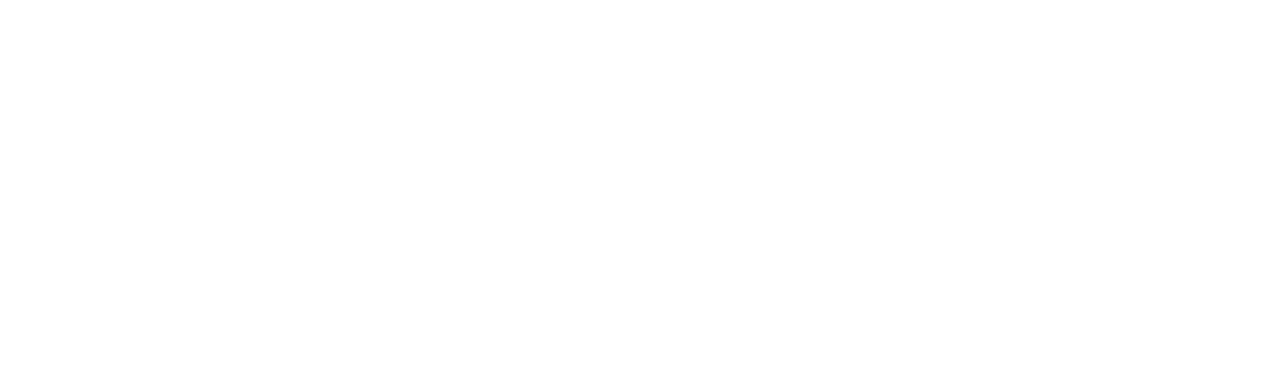
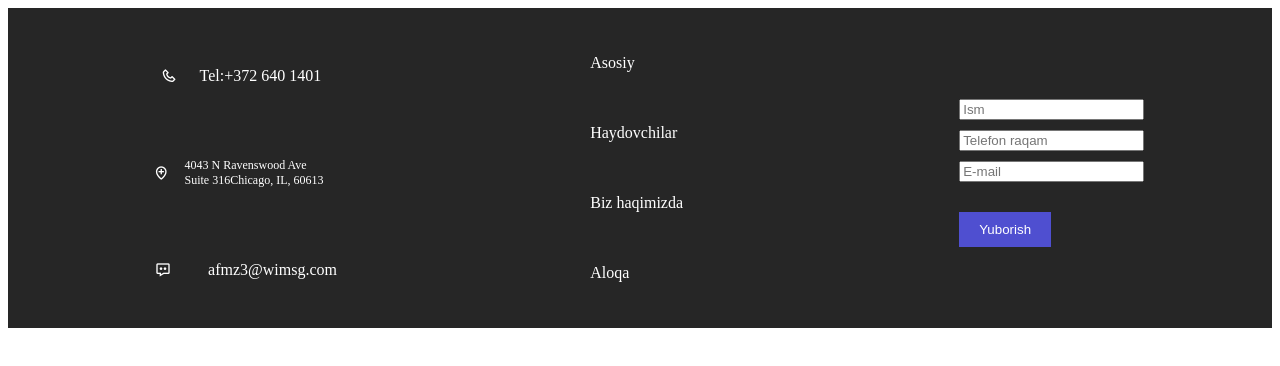
Before and after one commit to shaxzod67/git, a plain HTML site: page index.html in a window 1280 px wide. Drawn offline with nearby package versions, Linux system fonts and the light colour scheme.

Commit message:
ozgarish

```diff
--- a/index.html
+++ b/index.html
@@ -1,11 +1,15 @@
 <!DOCTYPE html>
 <html lang="en">
+
 <head>
     <meta charset="UTF-8">
     <meta name="viewport" content="width=device-width, initial-scale=1.0">
     <title>Git</title>
+    <link href='https://unpkg.com/boxicons@2.1.4/css/boxicons.min.css' rel='stylesheet'>
+    <link href='https://unpkg.com/boxicons@2.1.4/css/boxicons.min.css' rel='stylesheet'>
     <link rel="stylesheet" href="./style.css">
 </head>
+
 <body>
     <header>
         <nav>
@@ -16,7 +20,50 @@
 
     </main>
     <footer>
+        <div class="aloqa">
+          <div class="tel">
+            <i class='bx bx-phone'></i>
+          <p>Tel:+372 640 1401</p>
+          </div>
+          <div class="loc">
 
-    </footer>
+            <i class='bx bx-location-plus'></i>
+          <p>4043 N Ravenswood Ave Suite 316Chicago,
+               IL, 60613</p>
+          </div>
+               <div class="sms">
+                <i class='bx bx-message-dots' ></i>
+               <p>
+                  afmz3@wimsg.com
+               </p>
+               </div>
+        </div>
+        <div class="menyu">
+          <p>
+
+              Asosiy
+          </p>
+          <p>
+
+              Haydovchilar
+          </p>
+          <p>
+
+              Biz haqimizda
+          </p>
+          <p>
+              Aloqa
+          </p>
+        </div>
+        <div class="murojat">
+          <form action="#">
+           <input type="text" name="" id="ism" placeholder="Ism">
+           <input type="text" name="" id="tel" placeholder="Telefon raqam">
+           <input type="email" name="" id="email" placeholder="E-mail">
+           <button type="submit">Yuborish</button>
+          </form>
+        </div>
+      </footer>
 </body>
+
 </html>
--- a/style.css
+++ b/style.css
@@ -0,0 +1,87 @@
+footer{
+    width: 100%;
+    background: rgba(0, 0, 0, 0.85);
+    display: flex;
+    flex-wrap: wrap;
+    box-sizing: border-box;
+    padding: 20px 100px;
+    justify-content: space-between;
+}
+.aloqa{
+    display: flex;
+    flex-wrap: wrap;
+    width: 25%;
+    color: #fff;
+}
+.tel{
+    width: 100%;
+    display: flex;
+    flex-wrap: wrap;
+    align-items: center;
+    color: #fff;
+    box-sizing: border-box;
+    padding: 10px 30px;
+    align-items: center;
+    justify-content: space-evenly;
+}
+.loc{
+    width: 100%;
+    display: flex;
+    flex-wrap: wrap;
+    align-items: center;
+    color: #fff;
+    box-sizing: border-box;
+    padding: 10px 30px;
+    align-items: center;
+    justify-content: space-evenly;
+}
+.loc p{
+    font-size: 12px;
+    width: 70%;
+}
+.sms{
+    width: 100%;
+    display: flex;
+    flex-wrap: wrap;
+    align-items: center;
+    color: #fff;
+    box-sizing: border-box;
+    padding: 10px 0px 0px 10px;
+    align-items: center;
+    justify-content: space-evenly;
+}
+.menyu{
+    width: 20%;
+    display: flex;
+    flex-wrap: wrap;
+    align-items: center;
+    justify-content: center;
+    text-align: center;
+}
+.menyu p{
+    width: 100%;
+    display: flex;
+    flex-wrap: wrap;
+    align-items: center;
+    color: #fff;
+    box-sizing: border-box;
+    padding: 10px 30px;
+}
+.murojat{
+    width: 20%;
+    display: flex;
+    flex-wrap: wrap;
+    align-items: center;
+    justify-content: center;
+}
+.murojat input{
+    margin-top: 10px;
+}
+footer button{
+    box-sizing: border-box;
+    padding: 10px 20px;
+    margin-top: 30px;
+    background-color: rgb(79, 79, 208);
+    border: none;
+    color: #fff;
+}
```
